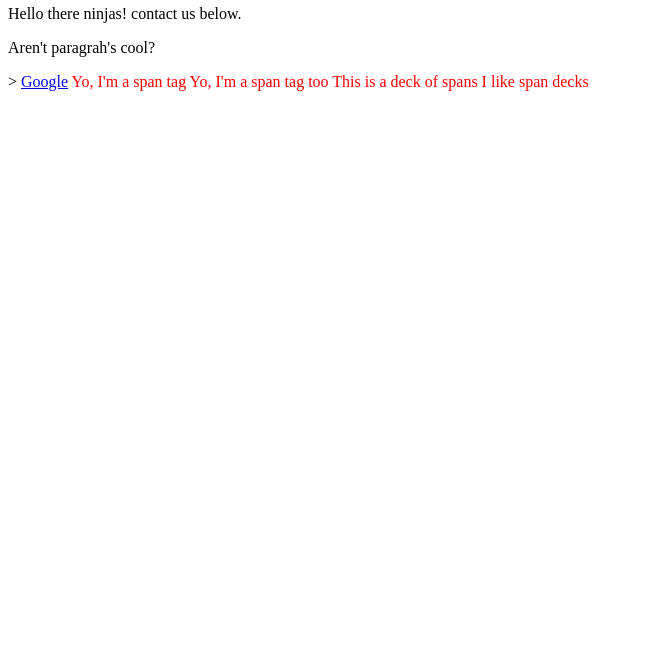
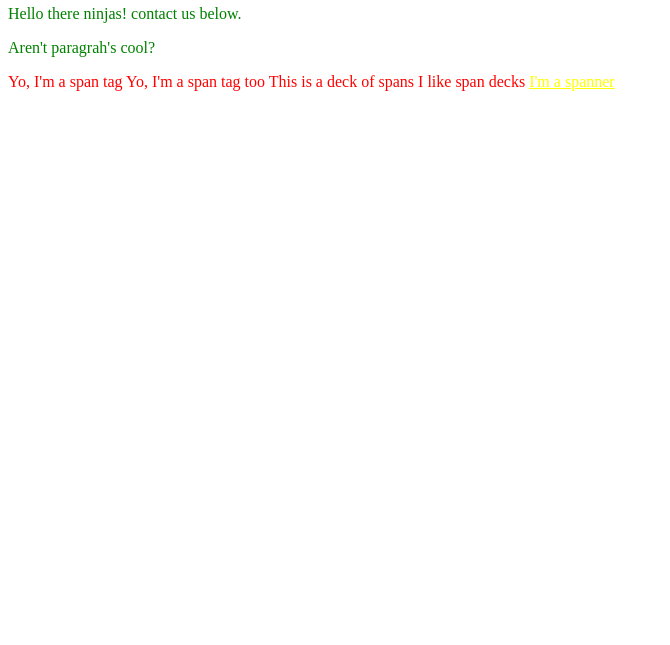
Before and after one commit to kmolb/css_yt, a plain HTML site: page contact.html in a window 1280 px wide. Shown: the part 155-800 px from the top of the page, without its empty margins (0-670 px from the left). Drawn offline with Linux system fonts and the light colour scheme.

Commit message:
lesson 11

```diff
--- a/contact.html
+++ b/contact.html
@@ -16,10 +16,12 @@
         </div>
 
         <h2 id="content-header">Content</h2>
-        <p>Hello there ninjas! contact us below.</p>
-        <p>Aren't paragrah's cool?</p>>
+        <div>
 
-        <a href="http://wwww.google.com">Google</a>
+            <p>Hello there ninjas! contact us below.</p>
+            <p>Aren't paragrah's cool?</p>
+        </div>
+
 
         <span>Yo, I'm a span tag</span>
 
@@ -27,6 +29,7 @@
         <span class="deck">This is a deck of spans</span>
         <span class="deck">I like span decks</span>
 
+        <a href="a">I'm a spanner</a>
     </body>
 
 </html>
--- a/css/syntax.css
+++ b/css/syntax.css
@@ -6,10 +6,19 @@
 *************************************************/
 /*targetings elements / TAGS */
 
-span{
+body{
+    color:red;
+
+}
+div{
     color: blue;
+
+}
+p{
+    color: green;
 }
 
-span{
-    color: red;
+a{
+    color: yellow;
+    text-decoration: underline;
 }
```
